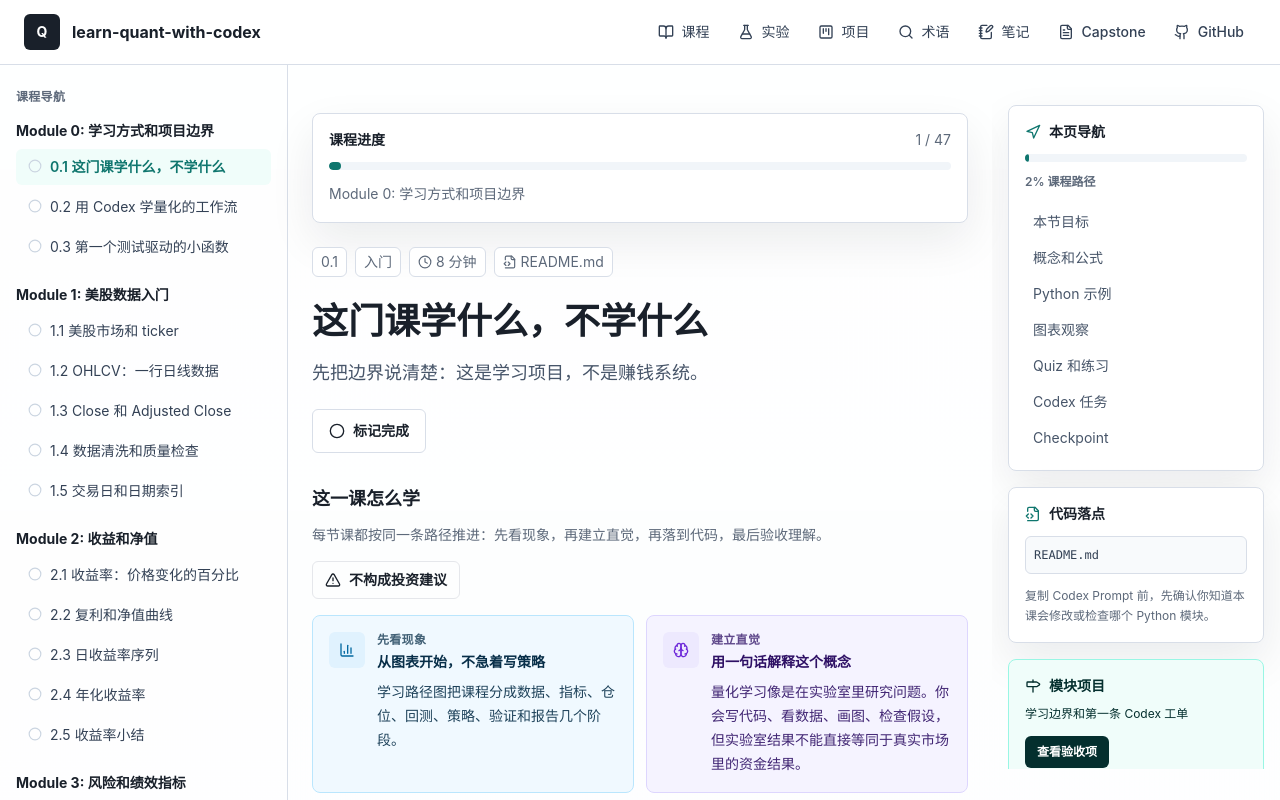
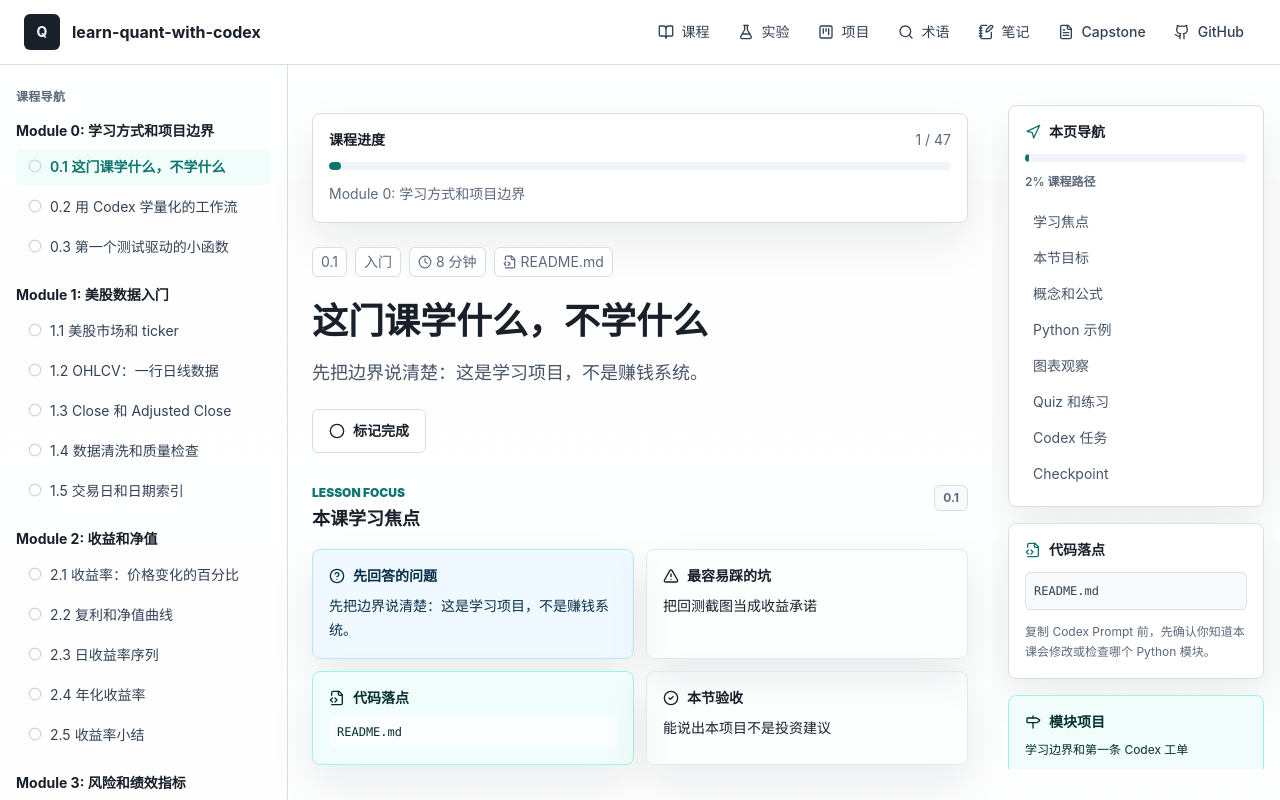
Before and after one commit to ZeyuZuo/learn-quant-with-codex, a Next.js app in the folder web/: page /courses/project-boundary in a window 1280 px wide. Shown: the top 800 px of the page. Built offline with nearby package versions, Linux system fonts and the light colour scheme.

Commit message:
Add lesson focus quality checks

```diff
--- a/web/src/components/lesson/LessonAside.tsx
+++ b/web/src/components/lesson/LessonAside.tsx
@@ -9,6 +9,7 @@ type LessonAsideProps = {
 };
 
 const anchors = [
+  ["#focus", "学习焦点"],
   ["#objectives", "本节目标"],
   ["#concepts", "概念和公式"],
   ["#code", "Python 示例"],
--- /dev/null
+++ b/web/src/components/lesson/LessonFocusPanel.tsx
@@ -0,0 +1,57 @@
+import { AlertTriangle, CheckCircle2, FileCode2, HelpCircle } from "lucide-react";
+import type { Lesson } from "@/lib/types";
+
+type LessonFocusPanelProps = {
+  lesson: Lesson;
+};
+
+export function LessonFocusPanel({ lesson }: LessonFocusPanelProps) {
+  const firstMistake = lesson.mistakes[0] ?? "跳过本节的边界说明";
+  const firstCheckpoint = lesson.checkpoint[0] ?? "完成本课 Checkpoint";
+
+  return (
+    <section id="focus" className="chart-enter scroll-mt-24 mt-8">
+      <div className="flex flex-wrap items-start justify-between gap-3">
+        <div>
+          <p className="text-xs font-black uppercase text-accent">Lesson Focus</p>
+          <h2 className="mt-1 text-lg font-black text-ink">本课学习焦点</h2>
+        </div>
+        <span className="rounded-md border border-line bg-slate-50 px-2 py-1 text-xs font-bold text-muted">{lesson.id}</span>
+      </div>
+
+      <div className="mt-4 grid gap-3 md:grid-cols-2">
+        <article className="rounded-lg border border-sky-200 bg-sky-50 p-4 text-sky-950 shadow-soft">
+          <div className="flex items-center gap-2 text-sm font-black">
+            <HelpCircle className="h-4 w-4" />
+            先回答的问题
+          </div>
+          <p className="mt-2 text-sm leading-6">{lesson.subtitle}</p>
+        </article>
+
+        <article className="rounded-lg border border-rose-200 bg-rose-50 p-4 text-rose-950 shadow-soft">
+          <div className="flex items-center gap-2 text-sm font-black">
+            <AlertTriangle className="h-4 w-4" />
+            最容易踩的坑
+          </div>
+          <p className="mt-2 text-sm leading-6">{firstMistake}</p>
+        </article>
+
+        <article className="rounded-lg border border-teal-200 bg-teal-50 p-4 text-teal-950 shadow-soft">
+          <div className="flex items-center gap-2 text-sm font-black">
+            <FileCode2 className="h-4 w-4" />
+            代码落点
+          </div>
+          <code className="mt-2 block rounded-md bg-white/75 px-2 py-1.5 text-xs leading-5 text-teal-950">{lesson.pythonModule}</code>
+        </article>
+
+        <article className="rounded-lg border border-amber-200 bg-amber-50 p-4 text-amber-950 shadow-soft">
+          <div className="flex items-center gap-2 text-sm font-black">
+            <CheckCircle2 className="h-4 w-4" />
+            本节验收
+          </div>
+          <p className="mt-2 text-sm leading-6">{firstCheckpoint}</p>
+        </article>
+      </div>
+    </section>
+  );
+}
--- a/web/src/components/lesson/LessonView.tsx
+++ b/web/src/components/lesson/LessonView.tsx
@@ -14,6 +14,7 @@ import { NotesPanel } from "./NotesPanel";
 import { LessonLearningScaffold } from "./LessonLearningScaffold";
 import { MistakeClinic } from "./MistakeClinic";
 import { LessonAside } from "./LessonAside";
+import { LessonFocusPanel } from "./LessonFocusPanel";
 
 type LessonViewProps = {
   lesson: Lesson;
@@ -61,6 +62,8 @@ export function LessonView({ lesson }: LessonViewProps) {
             <LessonCompleteButton slug={lesson.slug} />
           </div>
         </header>
+
+        <LessonFocusPanel lesson={lesson} />
 
         <LessonLearningScaffold lesson={lesson} />
 
--- a/web/src/lib/courses.ts
+++ b/web/src/lib/courses.ts
@@ -303,7 +303,7 @@ const lessons: Lesson[] = [
     objectives: ["理解 ticker、股票、ETF 和指数", "知道日线数据只覆盖交易日", "读取第一份本地 CSV"],
     concepts: ["ticker", "NYSE", "Nasdaq", "ETF", "S&P 500", "交易日"],
     intuition: "ticker 是市场里用来识别证券的短代码。比如 SPY 不是公司名，而是跟踪 S&P 500 的 ETF 代码。",
-    handExample: "如果 CSV 里有 AAPL、MSFT、SPY 三个 symbol，它们分别代表苹果、微软和一个指数 ETF 学习样例。",
+    handExample: "如果 CSV 里有 3 个 symbol：AAPL、MSFT、SPY，它们分别代表苹果、微软和一个指数 ETF 学习样例。",
     pythonCode: code.readCsv,
     chart: "price",
     chartNote: "价格曲线展示一只股票在多个交易日里的收盘价变化。",
@@ -1028,7 +1028,7 @@ lessons.push(
     objectives: ["设计策略函数签名", "校验参数合法性", "保证返回索引对齐"],
     concepts: ["function interface", "parameter validation", "aligned signal"],
     intuition: "好的策略函数像一个稳定零件。它只生成信号，不偷偷跑回测，也不隐藏成本假设。",
-    handExample: "双均线函数如果 fast_window >= slow_window，就应该抛出清晰错误，而不是生成一个含糊结果。",
+    handExample: "双均线函数如果 fast_window=20、slow_window=10，就应该抛出清晰错误，而不是生成一个含糊结果。",
     pythonCode: code.movingAverage,
     chart: "moving-average",
     chartNote: "参数变化会影响信号图，但函数接口必须保持一致。",
@@ -1053,7 +1053,7 @@ lessons.push(
     objectives: ["比较多个 BacktestResult", "加入 benchmark", "识别不公平比较"],
     concepts: ["strategy comparison", "benchmark", "same assumptions"],
     intuition: "策略对比像比赛。你不能让一个策略扣成本，另一个不扣；也不能让一个用复权价格，另一个用普通 close。",
-    handExample: "比较 buy and hold 和双均线时，两者应使用同一段价格数据、同一 signal lag 和同一成本设置。",
+    handExample: "比较 buy and hold 和双均线时，两者应使用同一段价格数据、同一 signal_lag=1 和同一成本设置，例如都扣 3 bps。",
     pythonCode: `def compare_strategies(results: dict[str, BacktestResult]) -> pd.DataFrame:\n    rows = []\n    for name, result in results.items():\n        rows.append({"name": name, **result.metrics})\n    return pd.DataFrame(rows).set_index("name")`,
     chart: "strategy-comparison",
     chartNote: "多策略净值图帮助看路径差异，但结论必须结合指标和假设。",
@@ -1179,11 +1179,11 @@ lessons.push(
     objectives: ["比较组合和 benchmark", "观察组合回撤", "判断分散化是否改善风险"],
     concepts: ["portfolio benchmark", "diversification", "SPY"],
     intuition: "买很多股票不自动等于分散化。如果它们高度同涨同跌，组合回撤可能仍然很大。",
-    handExample: "如果组合收益略低于 SPY，但最大回撤明显更小，它可能仍然有学习讨论价值。",
+    handExample: "如果组合年化收益 8% 低于 SPY 的 10%，但最大回撤是 -12% 而 SPY 是 -25%，它仍然有学习讨论价值。",
     pythonCode: `portfolio = equal_weight_portfolio(asset_returns)\nbenchmark = calculate_returns(spy_prices)\ncomparison = pd.DataFrame({"portfolio": portfolio, "SPY": benchmark}).dropna()`,
     chart: "portfolio",
     chartNote: "组合和 SPY 放在同一张图里，帮助观察收益和路径差异。",
-    mistakes: ["组合只和现金比", "股票数量多就宣称分散", "不看回撤"],
+    mistakes: ["组合只和现金比较", "股票数量多就宣称分散", "只看收益不看回撤"],
     checkpoint: ["能选择 benchmark", "能比较组合和 SPY", "知道分散化需要证据"],
     quizQuestion: "多股票组合一定更分散吗？",
     correctLabel: "不一定",
@@ -1310,7 +1310,7 @@ lessons.push(
     objectives: ["比较错误 shift 和正确 shift", "识别偷看未来", "用测试保护回测逻辑"],
     concepts: ["look-ahead bias", "wrong shift", "bias demo"],
     intuition: "错误回测最危险的地方是它通常不会报错，甚至会给你一条更漂亮的曲线。你需要用逻辑和测试发现它。",
-    handExample: "如果用当天涨跌后才知道的收盘价决定当天是否持仓，就等于提前知道了当天结局。",
+    handExample: "如果第 1 天收盘后才知道价格上涨 5%，却让策略在第 1 天开盘前就持仓，这等于提前知道了当天结局。",
     pythonCode: code.backtest,
     chart: "costs",
     chartNote: "错误 shift 曲线故意画得更好，用来提醒你漂亮曲线可能来自错误逻辑。",
@@ -1413,7 +1413,7 @@ lessons.push(
     objectives: ["识别 look-ahead bias", "理解 survivorship 和 selection bias", "建立偏差检查清单"],
     concepts: ["look-ahead bias", "survivorship bias", "selection bias", "data snooping"],
     intuition: "偏差会让历史结果比现实更漂亮。你要像审查实验一样审查回测，而不是把图表当结论。",
-    handExample: "只选择现在还存在的大公司做历史回测，会忽略过去失败或退市的公司，这就是幸存者偏差。",
+    handExample: "只选择 2026 年还存在的大公司做 2000-2025 年历史回测，会忽略过去失败或退市的公司，这就是幸存者偏差。",
     pythonCode: `BIAS_CHECKLIST = [\n    "signal 是否使用未来信息",\n    "样本是否只包含幸存资产",\n    "参数是否在全样本反复挑选",\n    "是否忽略交易成本和滑点",\n]`,
     chart: "bias",
     chartNote: "偏差检查图把常见问题放进同一张清单，方便审查报告。",
@@ -1438,7 +1438,7 @@ lessons.push(
     objectives: ["理解市场环境变化", "理解执行和流动性限制", "写出严谨结论"],
     concepts: ["uncertainty", "market regime", "liquidity", "execution"],
     intuition: "市场不是固定物理实验。参与者、利率、政策、流动性和竞争都会变化，历史规律可能消失。",
-    handExample: "一个策略在低利率牛市表现很好，不代表在高利率震荡市仍然有效。",
+    handExample: "一个策略在 2019-2021 年低利率牛市表现很好，不代表在 2022 年高利率震荡市仍然有效。",
     pythonCode: `conclusion = "该策略在样例历史数据中表现为正收益，但这不构成投资建议，也不代表未来收益。"` ,
     chart: "metrics",
     chartNote: "指标卡片只能总结历史样本，不能变成未来收益承诺。",
@@ -1463,7 +1463,7 @@ lessons.push(
     objectives: ["区分 paper trading 和 live trading", "理解执行差异", "实现只记录信号的 logger"],
     concepts: ["paper trading", "live trading", "execution", "latency", "psychology"],
     intuition: "paper trading 可以帮助观察信号流程，但没有真实成交、滑点、心理压力和资金风险。",
-    handExample: "模拟日志写着买入信号出现，不代表真实账户能按理想价格成交。",
+    handExample: "模拟日志写着 09:30 出现买入信号，不代表真实账户能以 100.00 的理想价格成交，实盘可能成交在 100.20。",
     pythonCode: code.paperLog,
     chart: "learning-path",
     chartNote: "流程图展示研究、回测、模拟和实盘之间的边界。本项目停在学习和模拟记录。",
@@ -1488,7 +1488,7 @@ lessons.push(
     objectives: ["完成一份完整研究报告", "包含图表、指标、成本和样本外", "写明至少 5 条限制"],
     concepts: ["capstone", "research report", "limitations", "reproducibility"],
     intuition: "最终报告不是为了证明策略好，而是为了证明你能完整、诚实、可复查地研究一个策略想法。",
-    handExample: "报告应包含：数据来源、复权列选择、策略假设、回测配置、成本、benchmark、参数扫描、样本外和风险声明。",
+    handExample: "报告应包含 5 类核心材料：数据来源、策略假设、回测配置、参数扫描、样本外结果和风险声明。",
     pythonCode: code.report,
     chart: "strategy-comparison",
     chartNote: "Capstone 页面应同时展示策略对比和关键指标，而不是只展示一张漂亮净值曲线。",
@@ -1513,7 +1513,7 @@ lessons.push(
     objectives: ["规划后续学习", "识别需要补的数学和工程能力", "避免过早追复杂模型"],
     concepts: ["statistics", "time series", "factor research", "portfolio construction", "event-driven backtesting"],
     intuition: "量化学习不是从复杂模型开始，而是从数据、指标、验证和风险意识开始。基础稳，后面的模型才有意义。",
-    handExample: "下一阶段可以选择：统计基础、时间序列、因子研究、组合优化、事件驱动回测或数据工程。",
+    handExample: "下一阶段可以先安排 3 个月路线：第 1 个月补统计，第 2 个月学时间序列，第 3 个月做因子研究小项目。",
     pythonCode: `NEXT_STEPS = [\n    "统计和概率基础",\n    "时间序列分析",\n    "因子研究入门",\n    "投资组合构建",\n    "事件驱动回测系统",\n]`,
     chart: "learning-path",
     chartNote: "学习路线图帮助你从当前项目自然扩展到下一阶段。",
```
Also changed, not shown: web/scripts/validate-course-content.mjs (+29 -0 lines).
